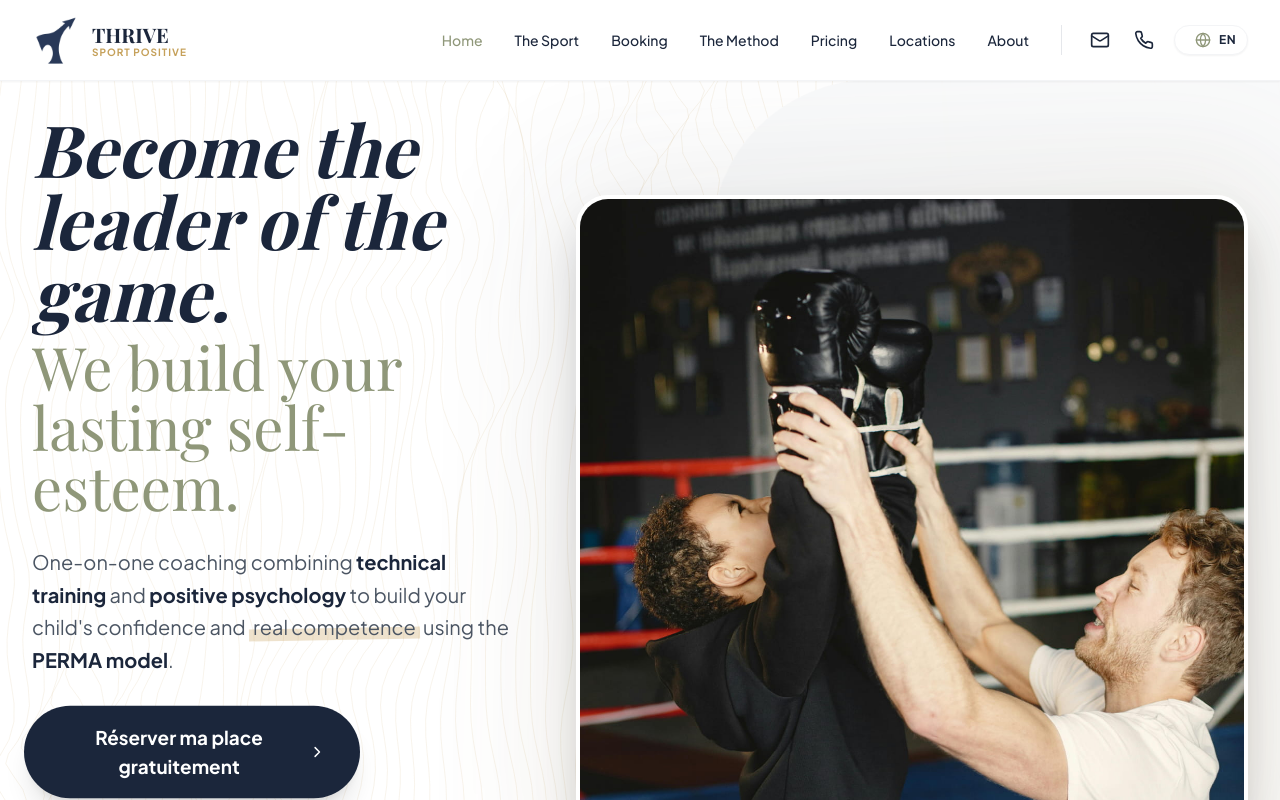
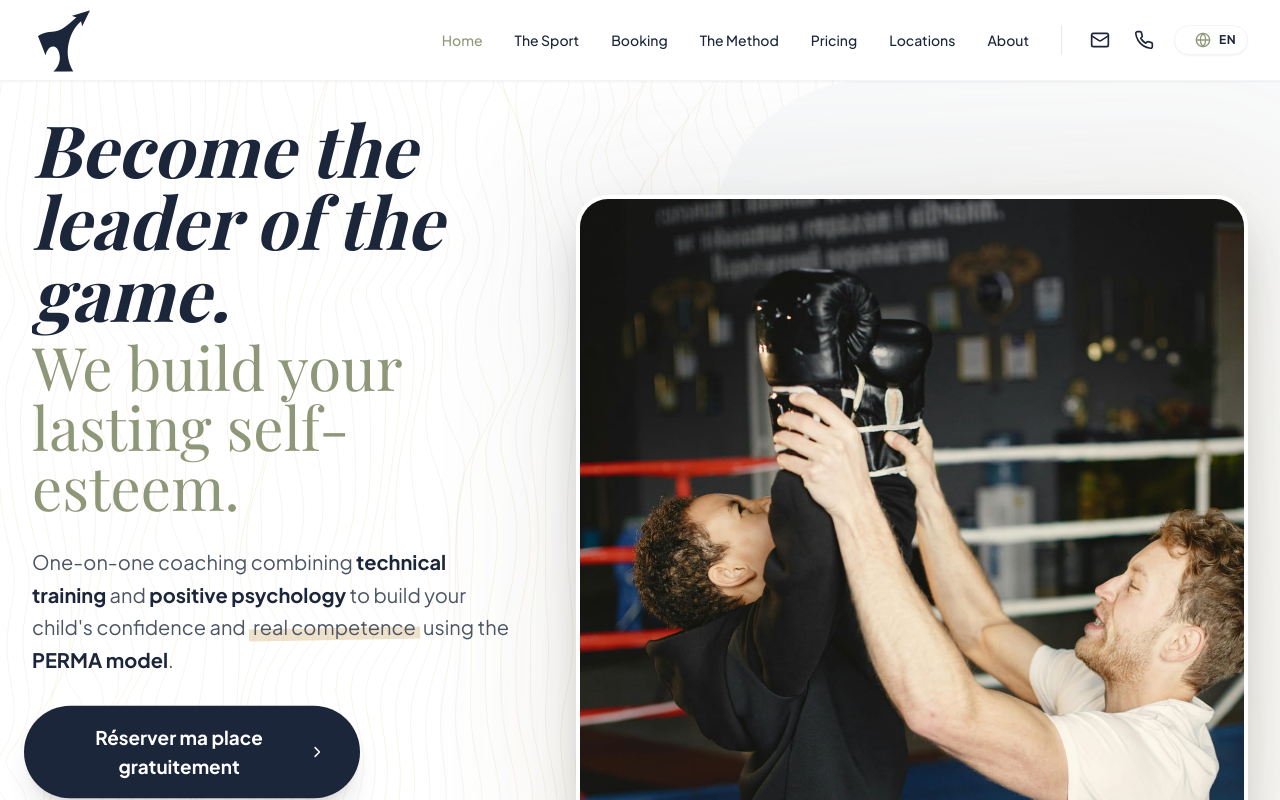
Before and after one commit to lyliancelma643-ai/ThriveSportPsychologiePositive, a React (Vite) app: page / in a window 1280 px wide. Shown: the top 800 px of the page. Built offline with nearby package versions, Linux system fonts and the light colour scheme; a web font is replaced by a local one.

Commit message:
Update logo sizes, adjust hero layout, and update waitlist copy

```diff
--- a/src/components/layout/Footer.jsx
+++ b/src/components/layout/Footer.jsx
@@ -9,12 +9,8 @@ const Footer = () => {
         <footer className="bg-[#1B263B] text-white py-16 mt-24">
             <div className="max-w-7xl mx-auto px-4 sm:px-6 lg:px-8">
                 <div className="flex flex-col items-center justify-center mb-12">
-                    <div className="flex items-center space-x-3 bg-white p-4 rounded-full shadow-lg">
-                        <img src={logo} alt="Thrive Logo" width="3000" height="3000" className="h-12 w-auto object-contain brightness-150" />
-                        <div className="text-left pr-4">
-                            <span className="text-xl font-serif font-bold text-[#1B263B]">THRIVE</span>
-                            <p className="text-[10px] tracking-widest text-[#C5A059] font-bold uppercase -mt-1">Sport Positive</p>
-                        </div>
+                    <div className="flex items-center justify-center bg-white p-6 sm:px-12 sm:py-8 rounded-[2rem] shadow-xl">
+                        <img src={logo} alt="Thrive Sport Positive" className="h-14 sm:h-[5.5rem] w-auto object-contain" />
                     </div>
                 </div>
                 <div className="grid grid-cols-1 md:grid-cols-3 gap-12 mb-16">
--- a/src/components/layout/Navbar.jsx
+++ b/src/components/layout/Navbar.jsx
@@ -22,12 +22,8 @@ const Navbar = ({ setBookingStep }) => {
     return (
         <nav className="fixed w-full z-50 bg-white/95 backdrop-blur-sm border-b border-gray-100 shadow-sm">
             <div className="max-w-7xl mx-auto px-4 sm:px-6 lg:px-8 flex justify-between h-20 items-center">
-                <Link to="/" className="flex items-center space-x-3 cursor-pointer">
-                    <img src={logo} alt="Thrive Logo" width="3000" height="3000" className="h-12 w-auto object-contain brightness-150" />
-                    <div>
-                        <span className="text-xl font-serif font-bold text-[#1B263B]">THRIVE</span>
-                        <p className="text-[10px] tracking-widest text-[#C5A059] font-bold uppercase -mt-1">Sport Positive</p>
-                    </div>
+                <Link to="/" className="flex items-center cursor-pointer">
+                    <img src={logo} alt="Thrive Sport Positive" className="h-14 md:h-16 w-auto object-contain" />
                 </Link>
                 <div className="hidden md:flex items-center space-x-8">
                     {navLinks.map(link => (
--- a/src/pages/Evaluation.jsx
+++ b/src/pages/Evaluation.jsx
@@ -79,7 +79,7 @@ const Evaluation = () => {
             <SEO title={t('waitlist.hero.headline')} description={t('waitlist.hero.subheadline')} url="https://thrivesportpositive.com/evaluation" />
 
             {/* Split-Screen Hero Condensed */}
-            <section className="bg-[#F7F5F2] pt-20 pb-12 lg:pt-32 lg:pb-24">
+            <section className="bg-[#F7F5F2] pt-6 pb-12 lg:pt-12 lg:pb-24">
                 <div className="max-w-7xl mx-auto px-4 sm:px-6 lg:px-8 w-full">
                 <div className="flex flex-col lg:flex-row gap-8 lg:gap-16 items-start">
 
```
Also changed, not shown: src/assets/dernier-logo-complet.png (added), src/locales/fr/translation.json.
